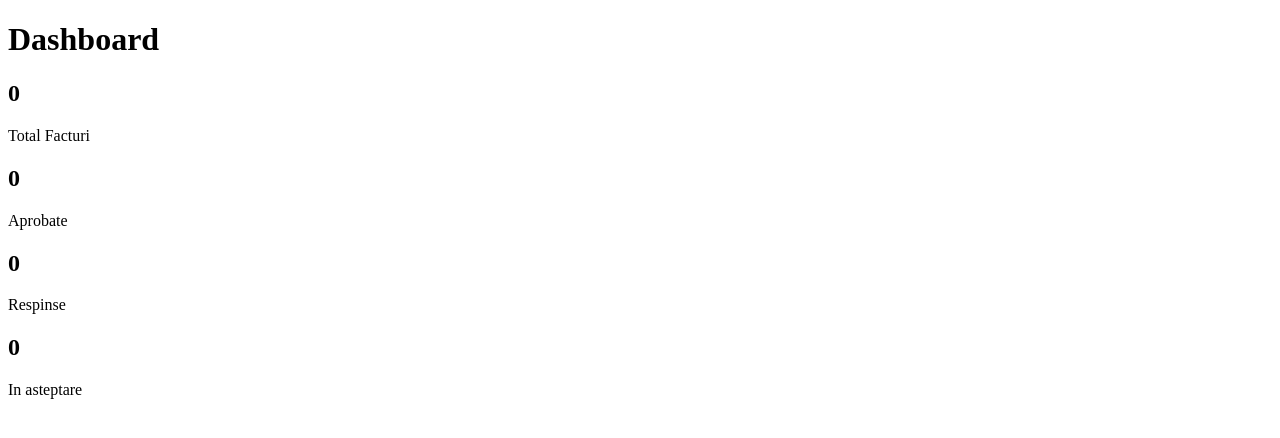
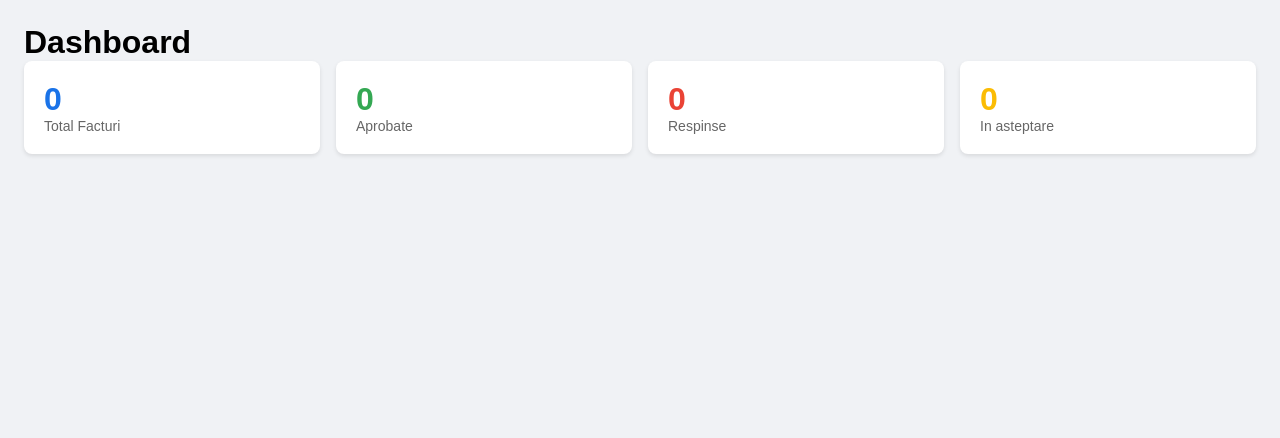
Before and after one commit to Lorean20040912/OCR_AI_PAGE, a React (Vite) app: page / in a window 1280 px wide. Shown: the top 438 px of the page. Built offline with nearby package versions, Linux system fonts and the light colour scheme.

Commit message:
css create and connect with classes

```diff
--- a/src/components/InvoiceForm.jsx
+++ b/src/components/InvoiceForm.jsx
@@ -31,16 +31,16 @@ function InvoiceForm() {
     }
 
     return (
-        <div>
+        <div className="form-card">
             <input name="numarFactura" placeholder="Numar Factura" onChange={handleChange} />
             <input name="dataFactura" placeholder="Data Facturii" onChange={handleChange} />
             <input name="furnizor" placeholder="Furnizor" onChange={handleChange} />
             <input name="idno" placeholder="IDNO" onChange={handleChange} />
             <input name="valoareTotala" placeholder="Valoarea Totala" onChange={handleChange} />
             <input name="tva" placeholder="TVA" onChange={handleChange} />
-            <button onClick={handleAproba}>Aprobă</button>
-            <button onClick={handleRespinge}>Respinge</button>
-            <button onClick={handleExport}>Export JSON</button>
+            <button className="btn-aproba" onClick={handleAproba}>Aprobă</button>
+            <button className="btn-respinge" onClick={handleRespinge}>Respinge</button>
+            <button className="btn-export" onClick={handleExport}>Export JSON</button>
         </div>
     )
 
--- a/src/components/InvoicePreview.jsx
+++ b/src/components/InvoicePreview.jsx
@@ -1,7 +1,7 @@
 function InvoicePreview({ imagine }) {
     return (
-        <div>
-            {imagine ? <img src={imagine} /> : <p>Nicio imagine</p>}
+        <div className="preview-card">
+            {imagine ? <img src={imagine} style={{width: '100%'}} /> : <p>Nicio imagine</p>}
         </div>
     )
 }
--- a/src/components/StatsCard.jsx
+++ b/src/components/StatsCard.jsx
@@ -1,9 +1,9 @@
 function StatsCard(props) {
     return (
-     <div>
-       <h2>{props.numar}</h2>
-       <p>{props.titlu}</p>
-     </div>
+        <div className={`stat-card ${props.clasa}`}>
+            <h2>{props.numar}</h2>
+            <p>{props.titlu}</p>
+        </div>
     )
 }
 export default StatsCard
--- a/src/index.css
+++ b/src/index.css
@@ -0,0 +1,137 @@
+* {
+    margin: 0;
+    padding: 0;
+    box-sizing: border-box;
+    font-family: Arial, sans-serif;
+}
+
+body {
+    background: #f0f2f5;
+}
+
+/* HEADER */
+.header {
+    background: white;
+    padding: 16px 24px;
+    display: flex;
+    justify-content: space-between;
+    align-items: center;
+    box-shadow: 0 2px 4px rgba(0,0,0,0.1);
+}
+
+.header h1 {
+    font-size: 20px;
+    font-weight: bold;
+}
+
+.header p {
+    font-size: 12px;
+    color: #666;
+}
+
+/* DASHBOARD */
+.dashboard {
+    padding: 24px;
+}
+
+.stats-grid {
+    display: grid;
+    grid-template-columns: repeat(4, 1fr);
+    gap: 16px;
+    margin-bottom: 24px;
+}
+
+.stat-card {
+    background: white;
+    padding: 20px;
+    border-radius: 8px;
+    box-shadow: 0 2px 4px rgba(0,0,0,0.1);
+}
+
+.stat-card h2 {
+    font-size: 32px;
+    font-weight: bold;
+}
+
+.stat-card p {
+    color: #666;
+    font-size: 14px;
+}
+
+.stat-card.total h2 { color: #1a73e8; }
+.stat-card.aprobate h2 { color: #34a853; }
+.stat-card.respinse h2 { color: #ea4335; }
+.stat-card.asteptare h2 { color: #fbbc04; }
+
+/* PROCESARE */
+.procesare {
+    padding: 24px;
+    display: flex;
+    flex-direction: column;
+    gap: 16px;
+}
+
+.procesare-content {
+    display: flex;
+    gap: 24px;
+}
+
+.preview-card {
+    background: white;
+    padding: 16px;
+    border-radius: 8px;
+    box-shadow: 0 2px 4px rgba(0,0,0,0.1);
+    flex: 1;
+}
+
+.form-card {
+    background: white;
+    padding: 16px;
+    border-radius: 8px;
+    box-shadow: 0 2px 4px rgba(0,0,0,0.1);
+    flex: 1;
+}
+
+.form-card input {
+    width: 100%;
+    padding: 10px;
+    margin-bottom: 12px;
+    border: 1px solid #ddd;
+    border-radius: 4px;
+    font-size: 14px;
+}
+
+.btn-aproba {
+    width: 100%;
+    padding: 12px;
+    background: #34a853;
+    color: white;
+    border: none;
+    border-radius: 4px;
+    cursor: pointer;
+    margin-bottom: 8px;
+    font-size: 14px;
+}
+
+.btn-respinge {
+    width: 100%;
+    padding: 12px;
+    background: #ea4335;
+    color: white;
+    border: none;
+    border-radius: 4px;
+    cursor: pointer;
+    margin-bottom: 8px;
+    font-size: 14px;
+}
+
+.btn-export {
+    width: 100%;
+    padding: 12px;
+    background: #1a73e8;
+    color: white;
+    border: none;
+    border-radius: 4px;
+    cursor: pointer;
+    font-size: 14px;
+}
--- a/src/pages/Dashboard.jsx
+++ b/src/pages/Dashboard.jsx
@@ -10,13 +10,15 @@ function Dashboard() {
         setFacturi(getFacturi())
     }, [])
     return (
-     <div>
+        <div className="dashboard">
        <h1>Dashboard</h1>
-       <StatsCard numar={facturi.length} titlu="Total Facturi"/>
-       <StatsCard numar={facturi.filter(f => f.status === 'aprobata').length} titlu="Aprobate"/>
-       <StatsCard numar={facturi.filter(f => f.status === 'respinsa').length} titlu="Respinse"/>
-       <StatsCard numar={facturi.filter(f => f.status === 'in_asteptare').length} titlu="In asteptare"/>
+            <div className="stats-grid">
+         <StatsCard numar={facturi.length} titlu="Total Facturi" clasa="total"/>
+         <StatsCard numar={facturi.filter(f => f.status === 'aprobata').length} titlu="Aprobate" clasa="aprobate"/>
+         <StatsCard numar={facturi.filter(f => f.status === 'respinsa').length} titlu="Respinse" clasa="respinse"/>
+         <StatsCard numar={facturi.filter(f => f.status === 'in_asteptare').length} titlu="In asteptare" clasa="asteptare"/>
      </div>
+        </div>
     )
 }
 export default Dashboard
--- a/src/pages/Procesare.jsx
+++ b/src/pages/Procesare.jsx
@@ -9,10 +9,12 @@ function Procesare() {
         setImagine(URL.createObjectURL(e.target.files[0]))
     }
     return (
-        <div>
+        <div className="procesare">
             <input type="file" accept="image/*" onChange={handleFisier} />
-            <InvoicePreview imagine={imagine} />
-            <InvoiceForm />
+            <div className="procesare-content">
+                <InvoicePreview imagine={imagine} />
+                <InvoiceForm />
+            </div>
         </div>
     )
 }
```
